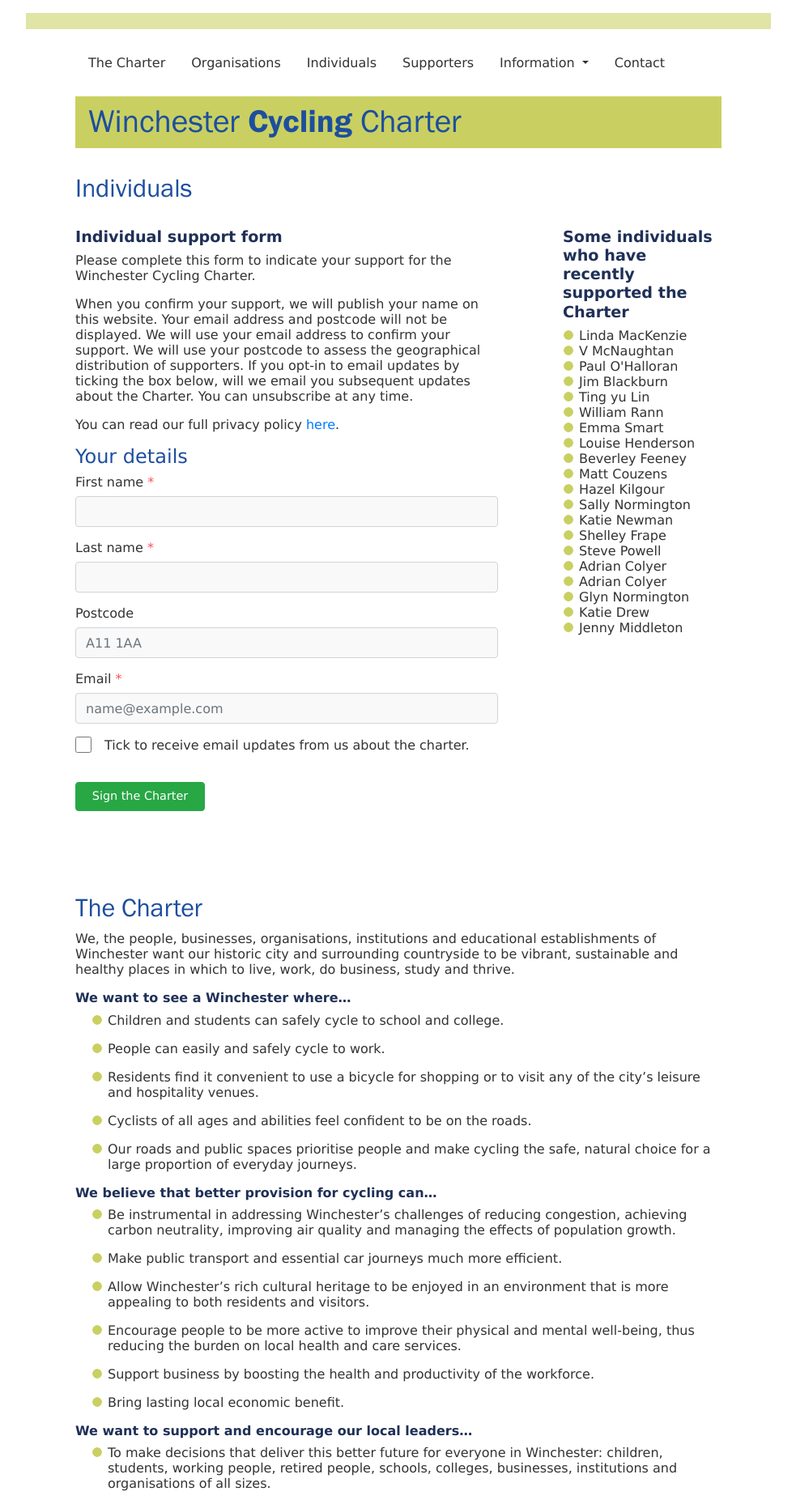
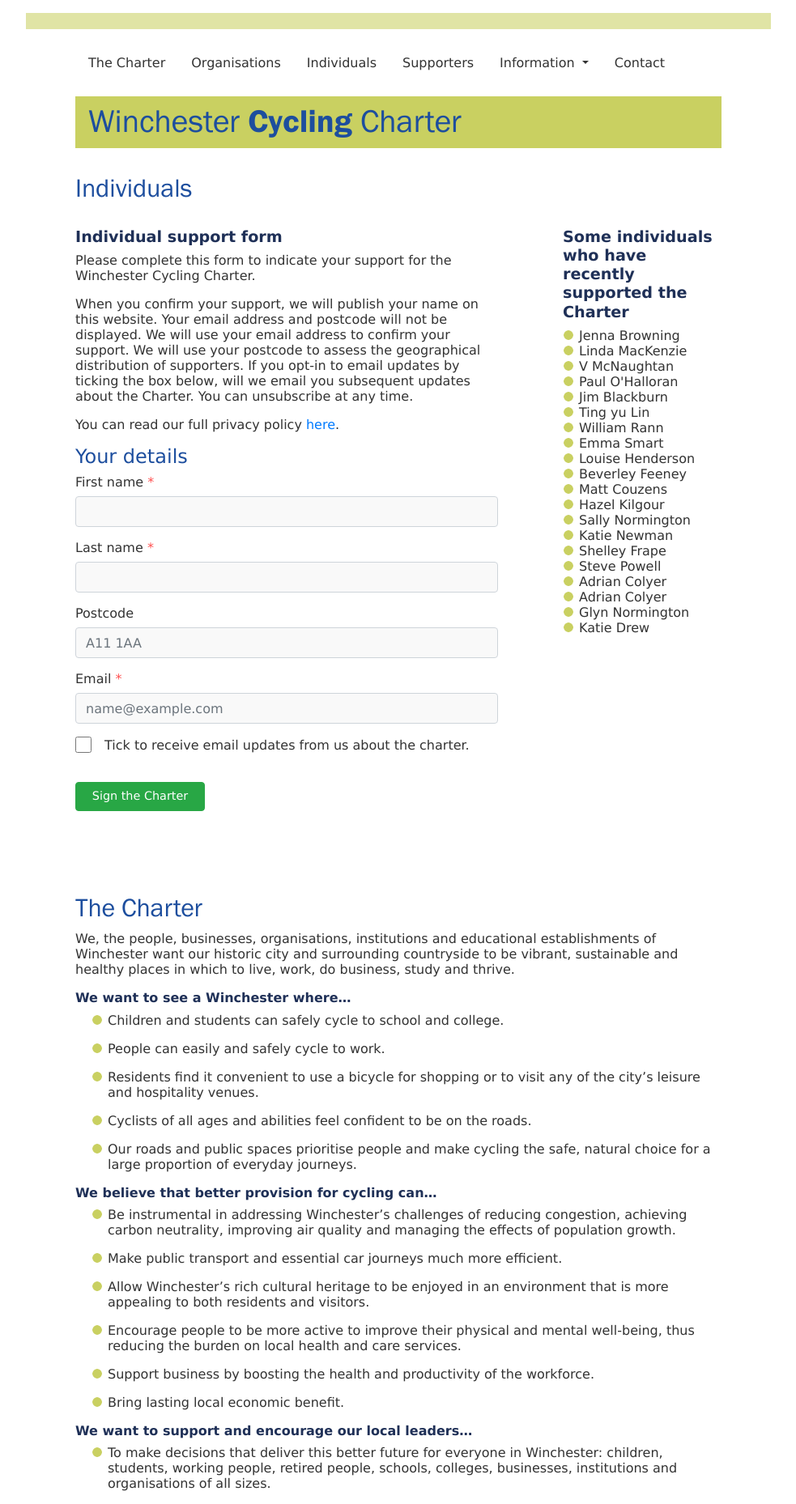
Before and after one commit to winchestercyclingcharter/winchestercyclingcharter.github.io, a Jekyll site: the page built from ind-page.md, in a window 1280 px wide. Shown: the whole page at 81% size, without its empty margins (148-1131 px from the left). Built offline with Jekyll 4.4.1, drawn with Linux system fonts in a browser that asks for light colours; nearby versions of some CDN libraries.

Commit message:
Update people.yml

```diff
--- a/_data/people.yml
+++ b/_data/people.yml
@@ -731,3 +731,4 @@
 - { lastname: O'Halloran, firstname: Paul, dt: 20211030-123739-069739 }
 - { lastname: McNaughtan, firstname: V, dt: 20211030-203037-178781 }
 - { lastname: MacKenzie, firstname: Linda, dt: 20211031-064002-179327 }
+- { lastname: Browning, firstname: Jenna, dt: 20211102-143735-532421 }
```
